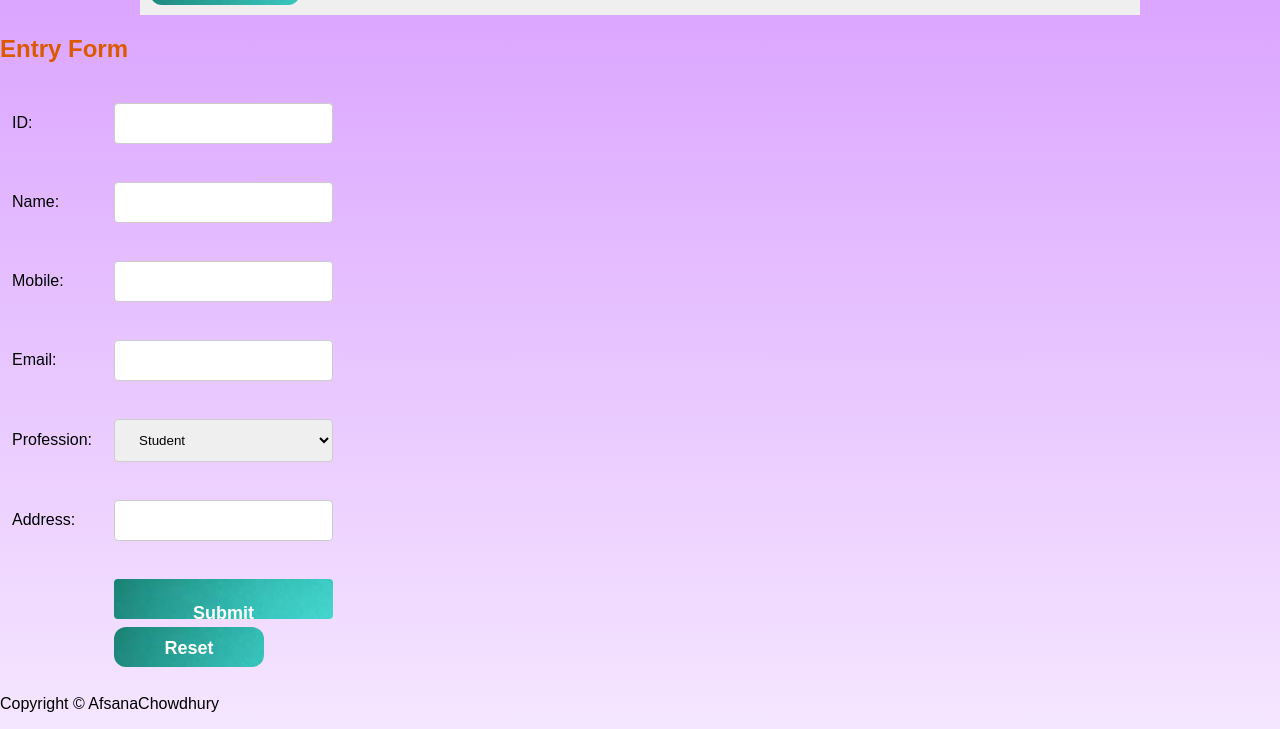
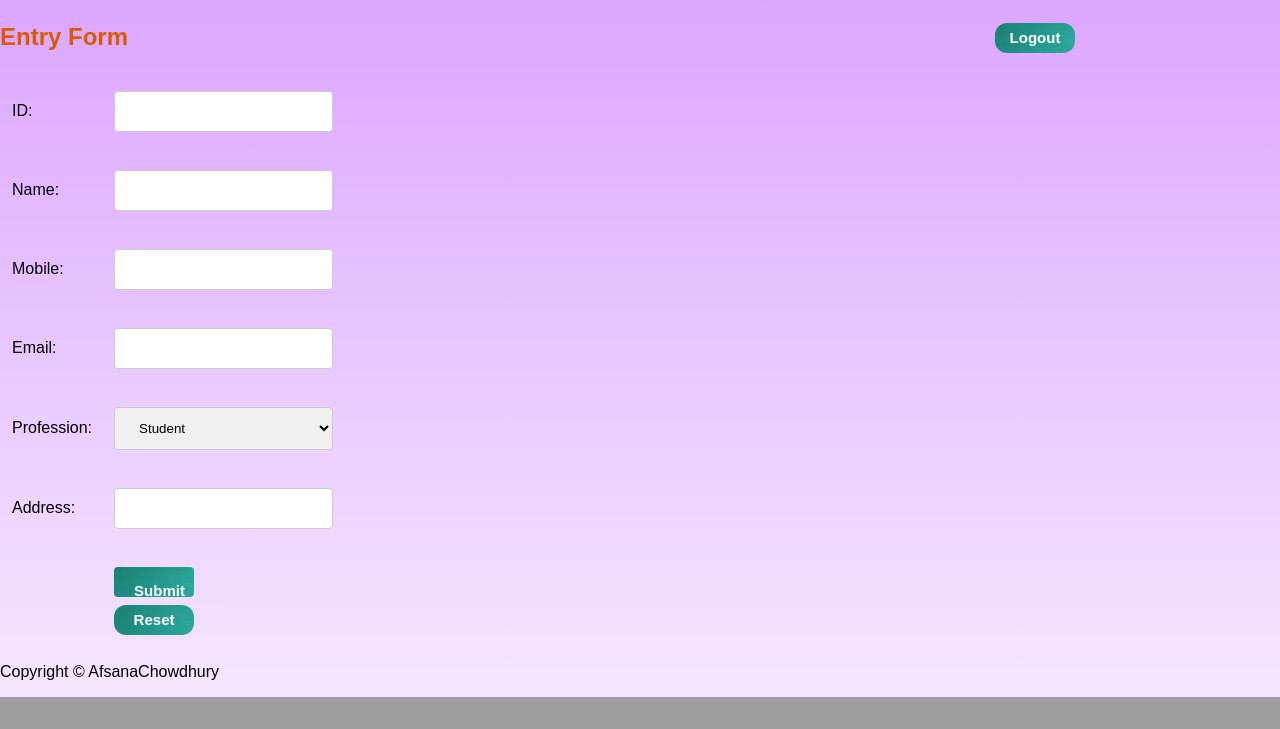
Before and after one commit to SabbirMollah/Intento, a PHP site: page /form.php in a window 1280 px wide. Shown: the part 418-1147 px from the top of the page. After the commit the page ends 1115 px from the top, so only its background shows below. Run offline with PHP 8.4, Linux system fonts and the light colour scheme; the visitor is signed in with stand-in values (Sample User, id 1).

Commit message:
implemented logout system and fixed errors of login. Separated the contents to show when logged in and logged out

```diff
--- a/header.php
+++ b/header.php
@@ -14,33 +14,41 @@ include('includes/connect_db.php');
 </head>
 
 <body>
+<h1>Intento<br/> : : A project management solution : : </h1>
 
-<div class="main_wrap">
-
-<h1>Intento<br/> : : A project management solution : : </h1>
-<div id= "header" class="menu">
+<header>
+    <nav>
+        <a href="index.php"><img src="images/logo.png" alt="logo"></a>
         <ul class="navigation">
 	    <li><a href="index.php">Home</a></li>
         <li><a href="#">About US</a></li>
         </ul>
+    </nav>
+
+
     <div class="divf">
-    <form action="includes/login.inc.php" method="post">
+        <div class="box">
+            <?php
+                if (isset($_SESSION['email'])) {
+                    echo '<form action="includes/logout.inc.php" method="post">
+                    <button type="Submit" name="logout-submit" class="btn" >Logout</button>
+                    </form>';
+                }
+                else{
+                    echo '<form action="includes/login.inc.php" method="post">
                     <input type="text" name="email" placeholder="E-mail..">
-        <br>
-
                     <input type="password" name="pwd" placeholder="Password">
-        <br><br>
                     <button type="Submit" name="login-submit" class="btn">Login</button>
                 </form>
-    </div>
-    <a href="signup.php">Signup</a>
+                <a href="signup.php">Signup</a>';
+                }
+            ?>
 
-    <form action="includes/logout.inc.php" method="post">
-        <button type="Submit" name="logout-submit" class="btn" >Logout</button>
-    </form>
 
         </div>
     </div>
+</header>
+
 
 </body>
 </html>
--- a/includes/logout.inc.php
+++ b/includes/logout.inc.php
@@ -0,0 +1,6 @@
+<?php
+
+session_start();
+session_unset();
+session_destroy();
+header("Location: ../index.php");
--- a/index.php
+++ b/index.php
@@ -6,7 +6,7 @@
         <div>
             <section>
                 <?php
-                    if (isset($_SESSION['userid'])) {
+                    if (isset($_SESSION['email'])) {
                         echo '<p>You are logged in!</p>';
                     }
 
--- a/style.css
+++ b/style.css
@@ -37,7 +37,8 @@ body{
 
 
 #header{
-	overflow:auto
+	overflow:auto;
+        float: right;
 }
 
 .img1{
@@ -93,14 +94,12 @@ h2{
 }
 
 .box{
-	border:4px;
-	border-radius:10px;
 	width:250px;
 	padding:20px;
-	background:#fff;
-	float:left;
+	float:right;
 	margin-right:15px;
 	background-opacity: 0.5;
+	align: left;
 }
 
 .box h1{
@@ -121,21 +120,21 @@ h2{
 
 .btn{
 	display:block;
-	width:150px;
-	height:40px;
+	width:80px;
+	height:30px;
 	background: url(images/btnb.png);
-	font-size:18px;
+	font-size:15px;
 	font-weight:bold;
 	text-decoration:none;
 	text-align:center;
-	line-height:40px;
+	line-height:20px;
 	color:#fff;
 	border: none;
 	border-radius: 12px;
 }
 
 .btn:hover {
-  opacity: 0.6;
+  opacity: 0.3;
 }
 
 
@@ -156,7 +155,7 @@ input[type=text], select {
 }
 
 input[type=submit] {
-  width: 100%;
+
   background-color: #4CAF50;
   color: white;
   padding: 14px 20px;
@@ -170,10 +169,16 @@ input[type=submit]:hover {
   background-color: #45a049;
 }
 
-fdiv {
+divf {
   border-radius: 5px;
   background-color: #f2f2f2;
   padding: 20px;
+  float: right;
+  position: absolute;
+  overflow: auto;
+  margin: auto;
+  width: 800px;
+
 }
 
 
```
Lines whose indentation alone changed are shown as unchanged.
